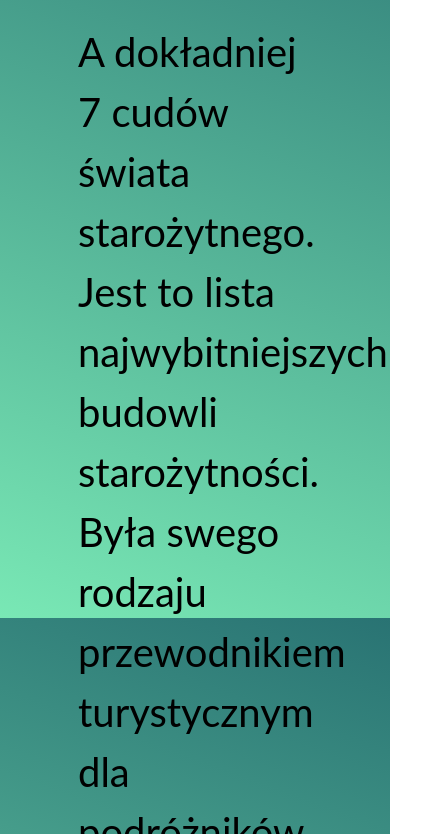
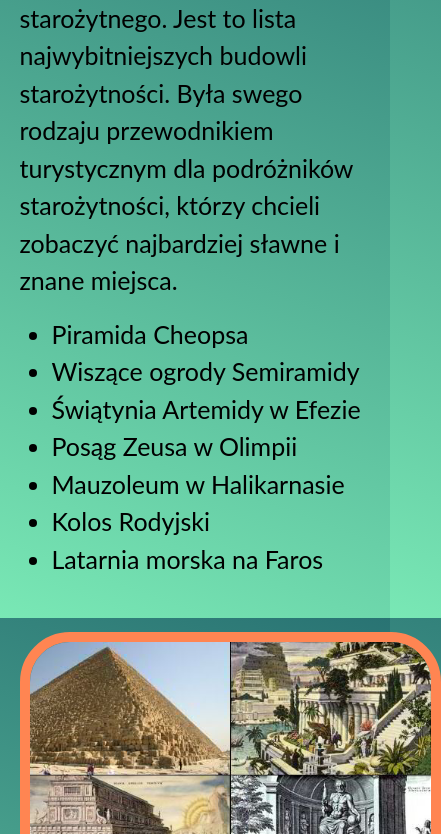
Before and after one commit to 06Igor/Igor-Kustra, a plain HTML site: page 7 cudów/index.html in a window 390 px wide. Shown: the part 226-1060 px from the top of the page, 441 px wide, since content can reach past the window. Drawn offline with nearby package versions, Linux system fonts and the light colour scheme.

Commit message:
Update style.css

```diff
--- a/7 cudów/style.css
+++ b/7 cudów/style.css
@@ -191,7 +191,9 @@ table {	border-style: solid;
 
 /* Użyj polecenia @media, dla zmiany wyglądu przy szerokości 800px: */
 @media screen and (max-width:800px) {
-  .text {font-size: 40px;}
+  .text {font-size: 25px;}
+	body {margin-right: 5%;
+		margin-left: 5%;}
   .img1 {width: 120%;
 		margin-left: auto;
 	  margin-right: auto;}
```
